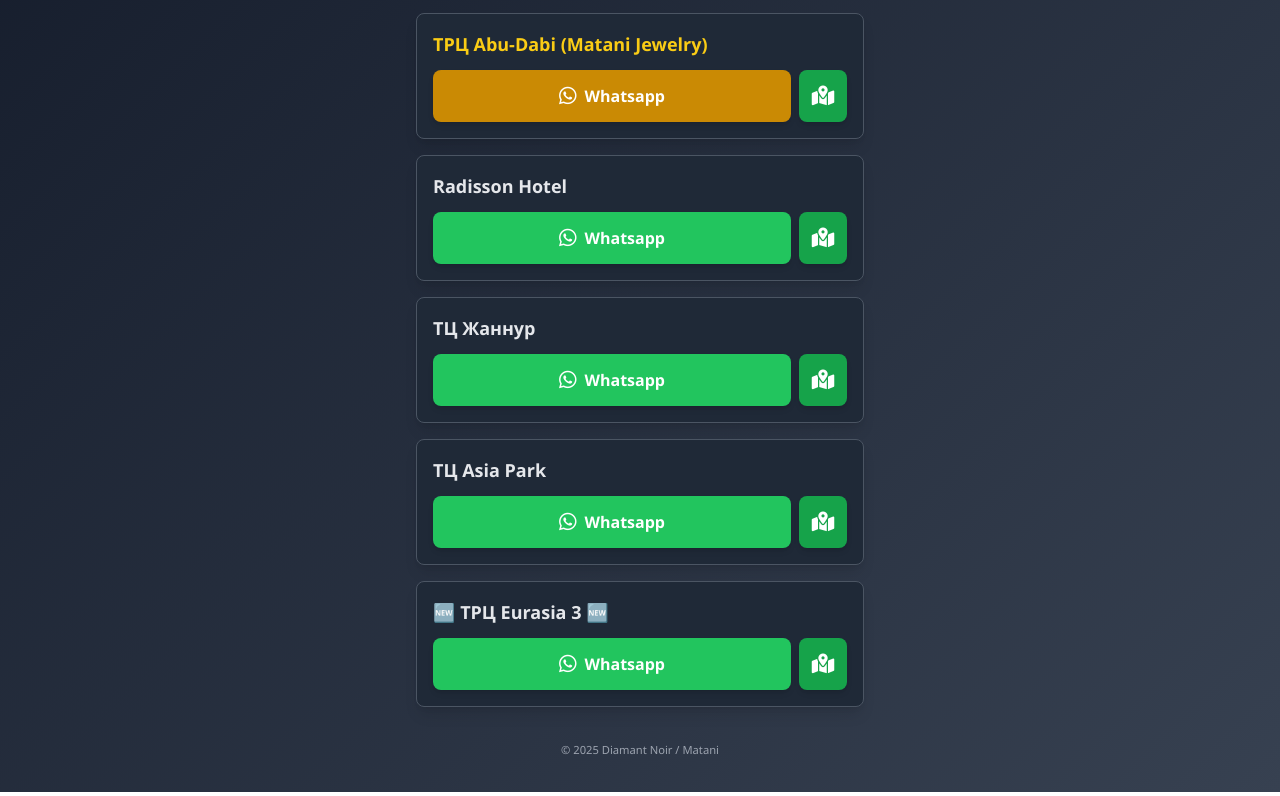
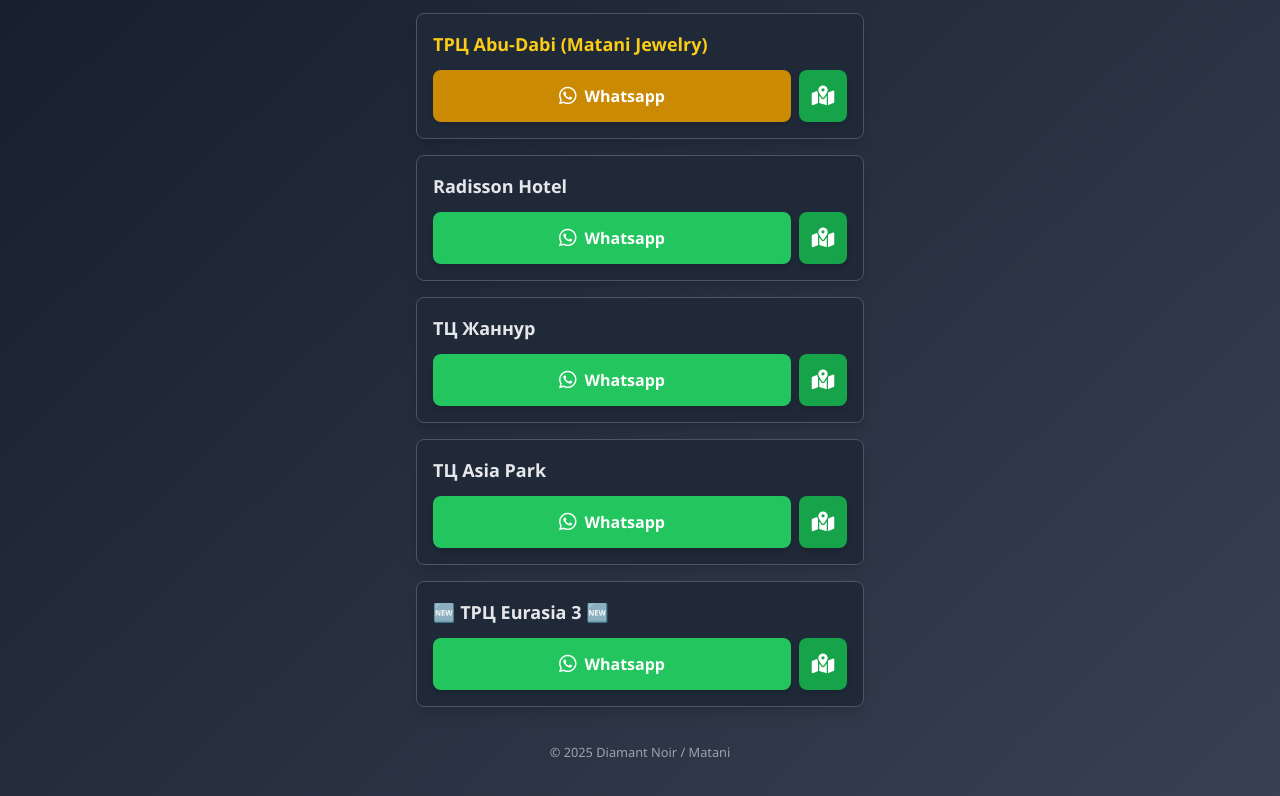
Before and after one commit to dn-matani/dnlink, a plain HTML site: page docs/index.html in a window 1280 px wide. Shown: the part 425-1221 px from the top of the page. Drawn offline with nearby package versions, Linux system fonts and the light colour scheme.

Commit message:
Update index.html

```diff
--- a/docs/index.html
+++ b/docs/index.html
@@ -133,7 +133,7 @@
         </section>
     </main>
 
-    <footer class="mt-8 text-center text-gray-400 text-sm">
+    <footer class="mt-8 text-center text-gray-400 text-base">
         <small>© <span class="year"></span> Diamant Noir / Matani</small>
     </footer>
 
```
